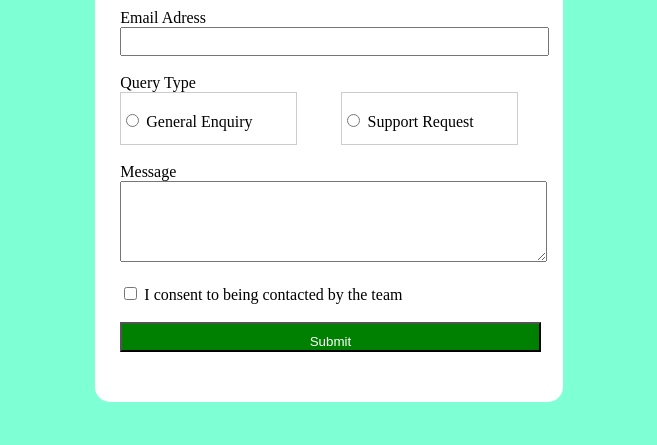
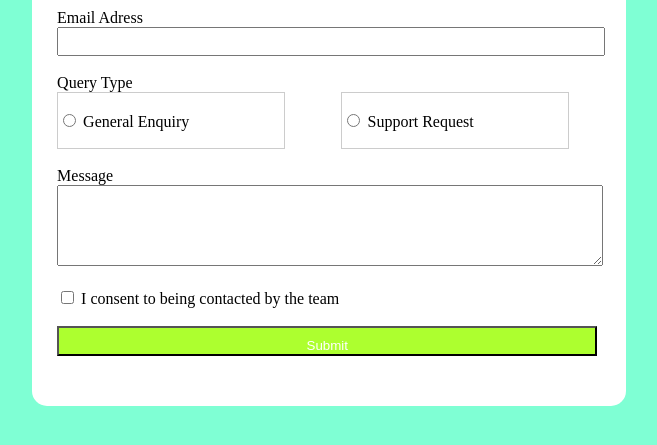
Before and after one commit to NataliaPDS/Formulario-ProgramacaoWEB, a plain HTML site: page index.html in a window 1280 px wide. In both pictures the pointer is over the input "Submit". Shown: the part 155-600 px from the top of the page, without its empty margins (311-968 px from the left). Drawn offline with Linux system fonts and the light colour scheme.

Commit message:
terceiro

```diff
--- a/css/estilo.css
+++ b/css/estilo.css
@@ -3,7 +3,7 @@ body{
 }
 #todo{
     background-color: white;
-    width: 35%;
+    width: 45%;
     height: auto;
 
     margin: auto;
@@ -38,7 +38,18 @@ body{
     color: white;
     padding-top: 10px;
 
+
 }
+#todo input[type=submit]:hover{
+    background-color: greenyellow;
+    color: white;
+    cursor: pointer;
+    width: 95%;
+    height: auto;
+    padding-top: 10px;
+
+}
+
 #todo input[type=email]
 {
     width: 95%;
@@ -54,7 +65,7 @@ body{
 }
 .radios{
     width: 80%;
-    padding-left: 5%;
+    padding: 10%;
     margin: auto;
     border: 0.06em solid #ccc;
     margin-right: 10%;
```
